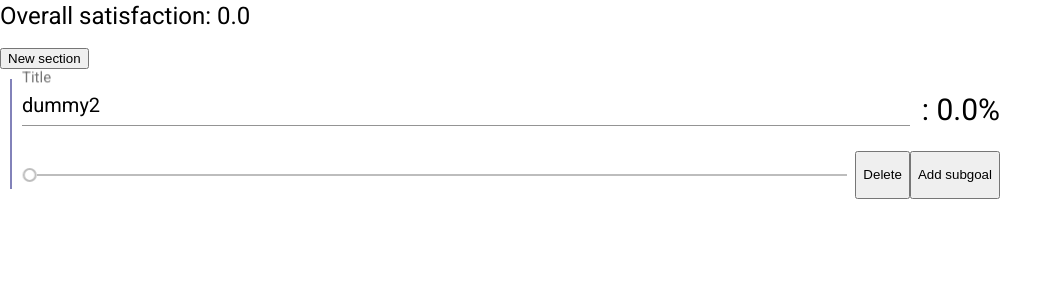
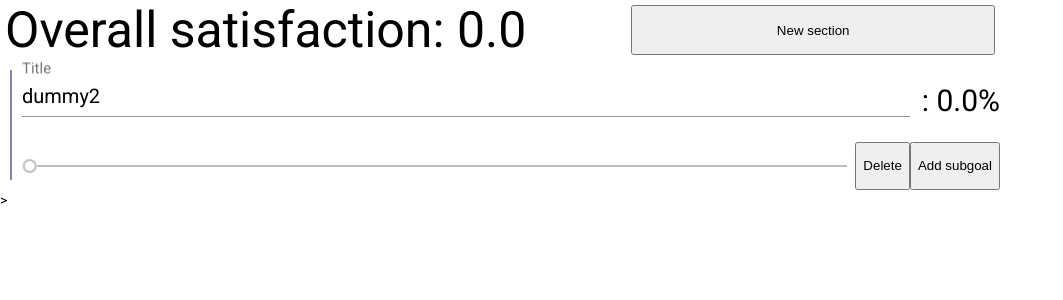
Before and after one commit to samgiz/goal_satisfaction_tracker, an Angular app: page / in a window 1280 px wide. Shown: the top 300 px of the page, without its empty margins (0-1063 px from the left). Built offline with nearby package versions, Linux system fonts and the light colour scheme.

Commit message:
More CSS

```diff
--- a/src/app/components/goal-section/goal-section.component.css
+++ b/src/app/components/goal-section/goal-section.component.css
@@ -1,3 +1,19 @@
 .goalSection{
   max-width: 1000px;
+  display: flex;
+  flex-direction: column;
 }
+.main_label{
+  font-size: 50px;
+  margin: 5px;
+  line-height: 1;
+  margin-right: 10%;
+  min-width: 500px;
+}
+button{
+  margin: 5px;
+  flex: auto;
+}
+.row{
+  display: flex;
+}
--- a/src/app/components/goal-section/goal-section.component.html
+++ b/src/app/components/goal-section/goal-section.component.html
@@ -1,6 +1,8 @@
 <div class="goalSection">
-  <h1>Overall satisfaction: {{dummy_goal.value.toFixed(1)}}</h1>
-  <button (click)="addGoal()">New section</button>
+  <div class="row">
+    <div class="main_label">Overall satisfaction: {{dummy_goal.value.toFixed(1)}}</div>
+    <button (click)="addGoal()">New section</button>
+  </div>
   <app-goal
     *ngFor="let goal of dummy_goal.subgoals"
     [goal]="goal"
@@ -8,4 +10,4 @@
     (updateValue)="updateOverallSatisfaction()"
   >
   </app-goal>
-</div>
+</div>>
```
